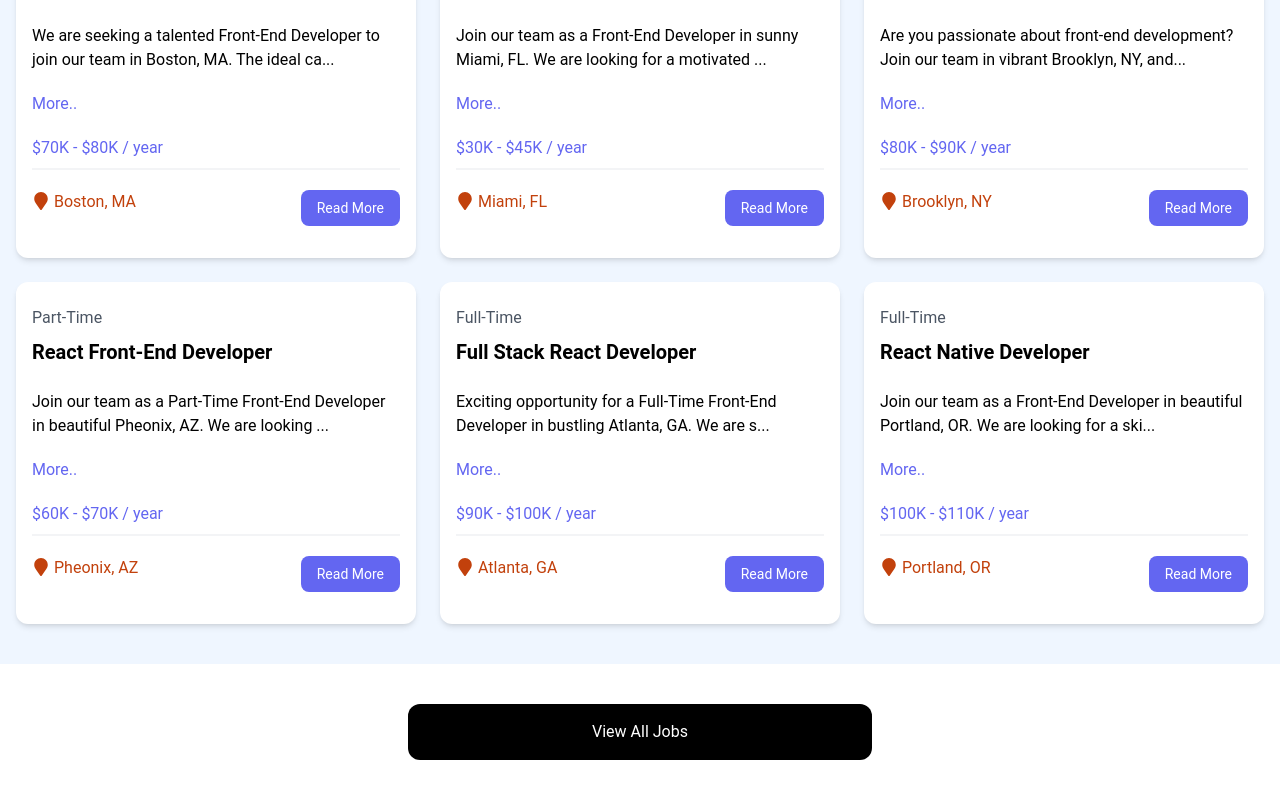
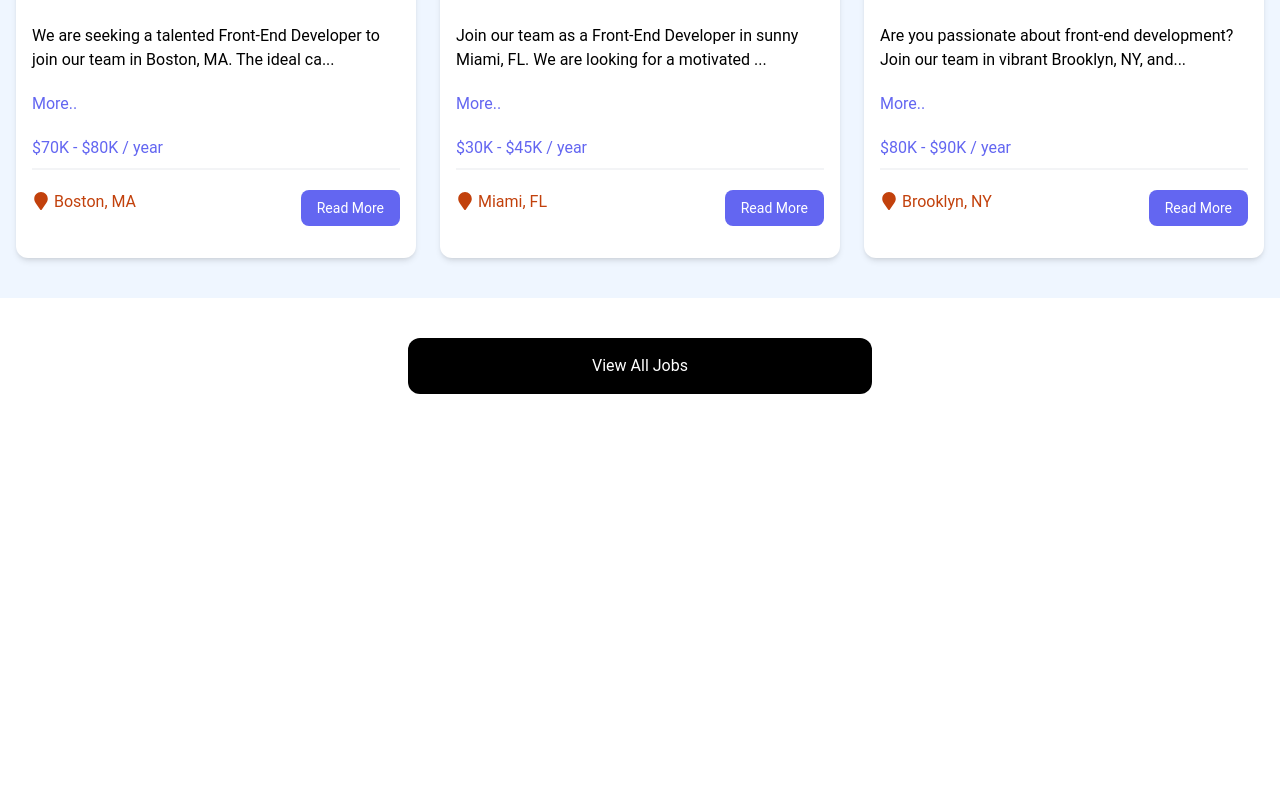
Before and after one commit to fmfahath/react-job-portal, a React (Vite) app: page / in a window 1280 px wide. Shown: the part 793-1591 px from the top of the page. After the commit the page ends 1227 px from the top, so only its background shows below. Built offline with nearby package versions, Linux system fonts and the light colour scheme; data requests are answered from the project's data file.

Commit message:
jobListings : limit job display count using api url

```diff
--- a/src/components/JobListings.jsx
+++ b/src/components/JobListings.jsx
@@ -11,8 +11,11 @@ const JobListings = ({ isHome = false }) => {
 
     useEffect(() => {
         const fetchJobs = async () => {
+
+            const apiUrl = isHome ? 'http://localhost:8000/jobs?_limit=3' : 'http://localhost:8000/jobs'
+
             try {
-                const res = await fetch('http://localhost:8000/jobs');
+                const res = await fetch(apiUrl);
                 const data = await res.json();
                 setJobs(data);
             } catch (error) {
```
